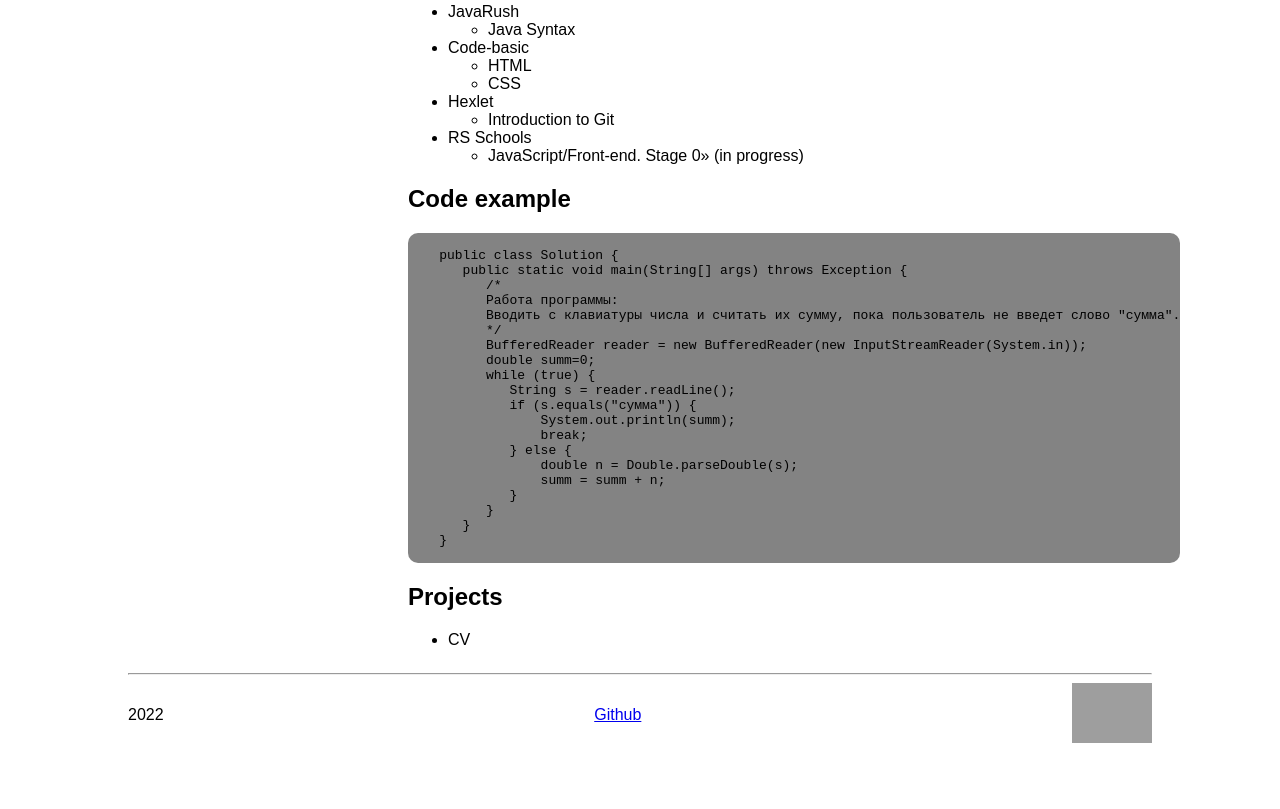
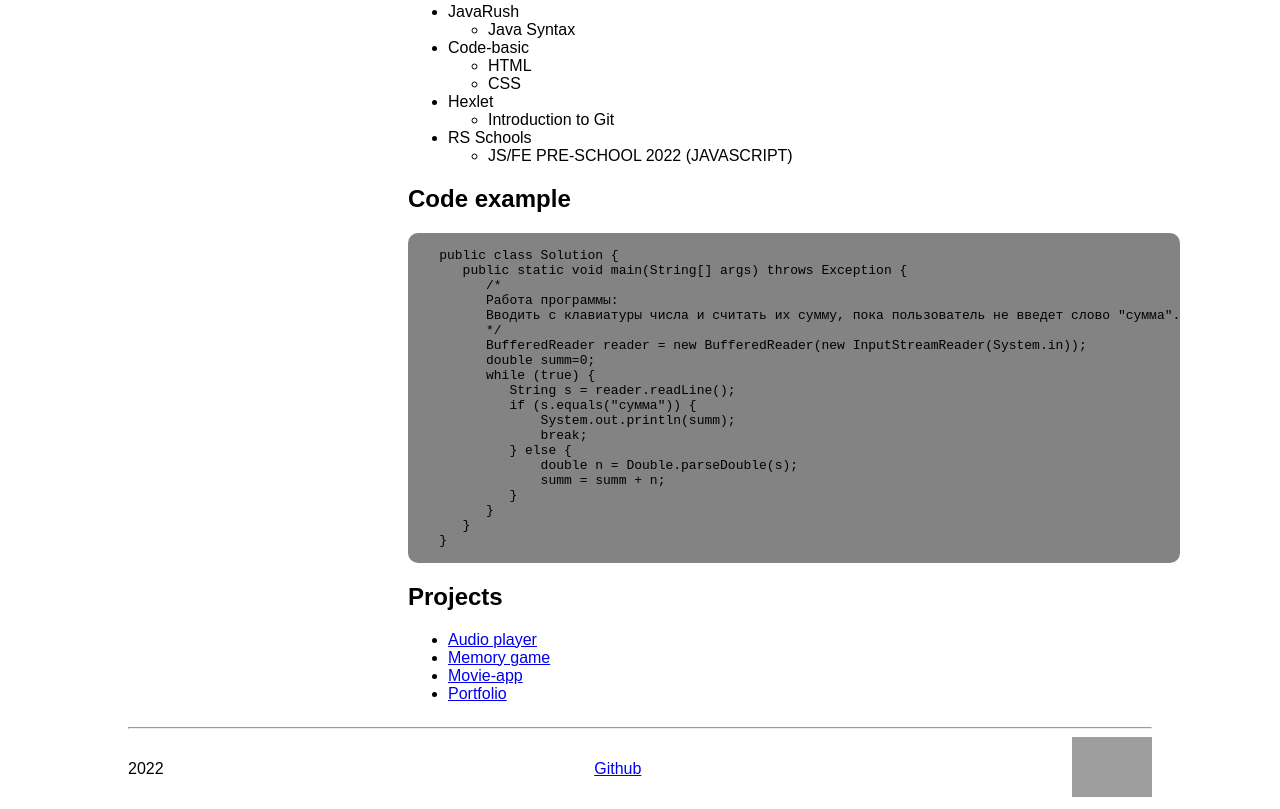
Before and after one commit to Sektorian/rsschool-cv, a plain HTML site: page index.html in a window 1280 px wide. Shown: the part 852-1661 px from the top of the page. Before the commit the page ends 1607 px from the top, so only its background shows below. Drawn offline with Linux system fonts and the light colour scheme; grey boxes are pictures that could not be loaded.

Commit message:
fix: fixed projects

```diff
--- a/index.html
+++ b/index.html
@@ -31,7 +31,6 @@
                     <img src="./Avatar.jpg" alt="Photo" width="240">
                     <h2 id= "contact">Contact</h2>
                     <ul>
-                        <li>Phone: +375(29)</li>
                         <li>E-mail: <a href="g.sektorian@gmail.com">g.sektorian@gmail.com</a></li>
                         <li>Discord: Sektor#7542</li>
                         <li>City: BY, Brest</li>
@@ -39,7 +38,7 @@
                 </div>
                 <div>
                     <h1 class="h1Style">Bachurin Dmitriy</h1>
-                    <h2 style="font-family: Arial, sans-serif; font-style: italic; font-weight: normal; text-align: center;">design engineer</h2>
+                    <h2 style="font-family: Arial, sans-serif; font-style: italic; font-weight: normal; text-align: center;">Front-end Developer</h2>
                     <h2 id= "about">About me</h2>
                     <p>I was born in 1986 in Brest. Married. I have two children.</p>
                     <h2 id= "education">Education</h2>
@@ -90,7 +89,7 @@
                             <ul><li>Introduction to Git</li></ul>
                         </li>
                         <li>RS Schools
-                            <ul><li>JavaScript/Front-end. Stage 0» (in progress)</li></ul>
+                            <ul><li>JS/FE PRE-SCHOOL 2022 (JAVASCRIPT)</li></ul>
                         </li>
                     </ul>
                     <h2 id= "code">Code example</h2>
@@ -120,7 +119,12 @@
                         </pre>
                     </div>
                     <h2 id= "projects">Projects</h2>
-                    <ul><li>CV</li></ul>
+                    <ul>
+                        <li><a href="https://sektorian.github.io/rss_projects/audio-player/">Audio player</a></li>
+                        <li><a href="https://sektorian.github.io/rss_projects/memory-game/">Memory game</a></li>
+                        <li><a href="https://sektorian.github.io/rss_projects/movie-app/">Movie-app</a></li>
+                        <li><a href="https://sektorian.github.io/rss_projects/portfolio-rise/">Portfolio</a></li>
+                    </ul>
                 </div>
             </div>
         </main>
```
